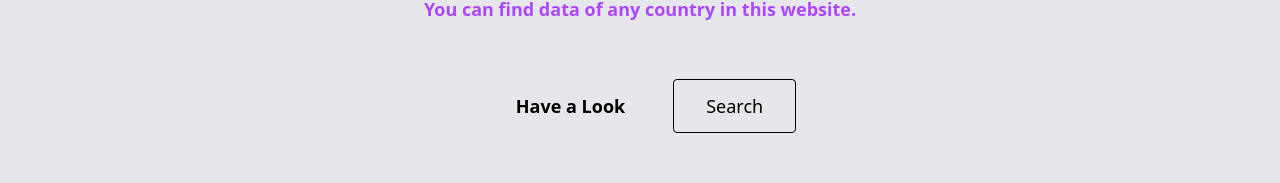
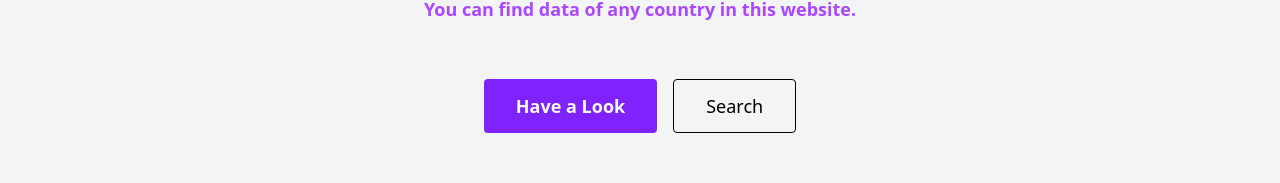
Before and after one commit to fiovba/countryreact, a React (Vite) app: page / in a window 1280 px wide. Shown: the part 357-540 px from the top of the page. Built offline with nearby package versions, Linux system fonts and the light colour scheme; no server answers.

Commit message:
Update Title.jsx

```diff
--- a/src/components/Title.jsx
+++ b/src/components/Title.jsx
@@ -8,13 +8,13 @@ import React, { useState } from 'react'
     }
   return (
     <>
-      <section className="dark:bg-gray-800 bg-gray-200 dark:text-gray-100">
+      <section className="dark:bg-gray-800 bg-gray-100 dark:text-gray-100">
             <div className="container mx-auto flex flex-col items-center px-4 py-16 text-center md:py-32 md:px-10 lg:px-32 xl:max-w-3xl">
                 <h1 className="text-4xl font-bold  leading-none sm:text-5xl">Welcome to CountryApp Website
                 </h1>
                 <p className="px-8 mt-8 mb-12 text-purple-500 font-bold text-lg">You can find data of any country in this website.</p>
                 <div className="flex flex-wrap justify-center">
-                    <button className="px-8 py-3 m-2 text-lg font-semibold rounded dark:bg-violet-600 dark:text-gray-50">Have a Look</button>
+                    <button className="px-8 py-3 m-2 text-lg font-semibold rounded bg-violet-600 text-gray-50">Have a Look</button>
                     <button onClick={handleInput} className="px-8 py-3 m-2 text-lg border rounded dark:text-gray-100 dark:border-gray-300">Search</button>
                     <input type="search" onChange={(e)=> setValue(e.target.value)} placeholder='Search' className={ `rounded-md border-1 dark:border-white border-black p-2 ${status ? 'flex': 'hidden'}`}  />
                 </div>
```
